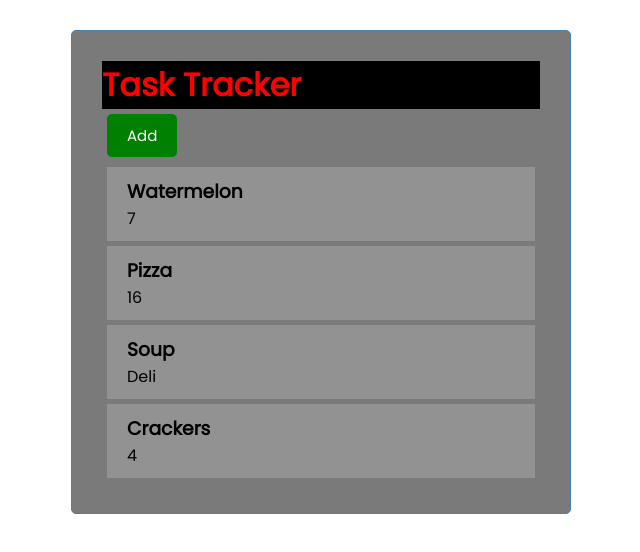
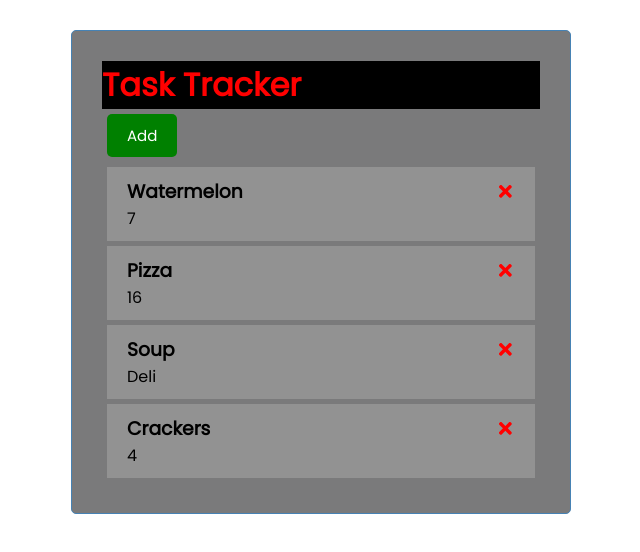
Before and after one commit to kdaysal/grocery-list-netlify, a React (Create React App) app: page / in a window 1280 px wide. Shown: the top 552 px of the page, without its empty margins (319-959 px from the left). Built offline with nearby package versions, Linux system fonts and the light colour scheme.

Commit message:
Installed react-icons and added the FaTimes component (which is the 'X' icon) to my <Task /> component.

```diff
--- a/package.json
+++ b/package.json
@@ -8,6 +8,7 @@
     "@testing-library/user-event": "^13.5.0",
     "react": "^18.2.0",
     "react-dom": "^18.2.0",
+    "react-icons": "^4.4.0",
     "react-scripts": "5.0.1",
     "web-vitals": "^2.1.4"
   },
--- a/src/components/Task.js
+++ b/src/components/Task.js
@@ -1,9 +1,11 @@
 //Component to house all details relating to an individual task (grocery item)
+
+import { FaTimes } from 'react-icons/fa' //'font-awesome' icon to use for the 'X' (delete) button
 
 const Task = ({ task }) => {
   return (
     <div className='task'>
-      <h3>{task.text}</h3>
+      <h3>{task.text} <FaTimes style={{ color: 'red', cursor: 'pointer' }} /></h3>
       <p>{task.aisle}</p>
     </div>
   )
```
Also changed, not shown: 1 other file (tests, documents, lock files or other folders).
